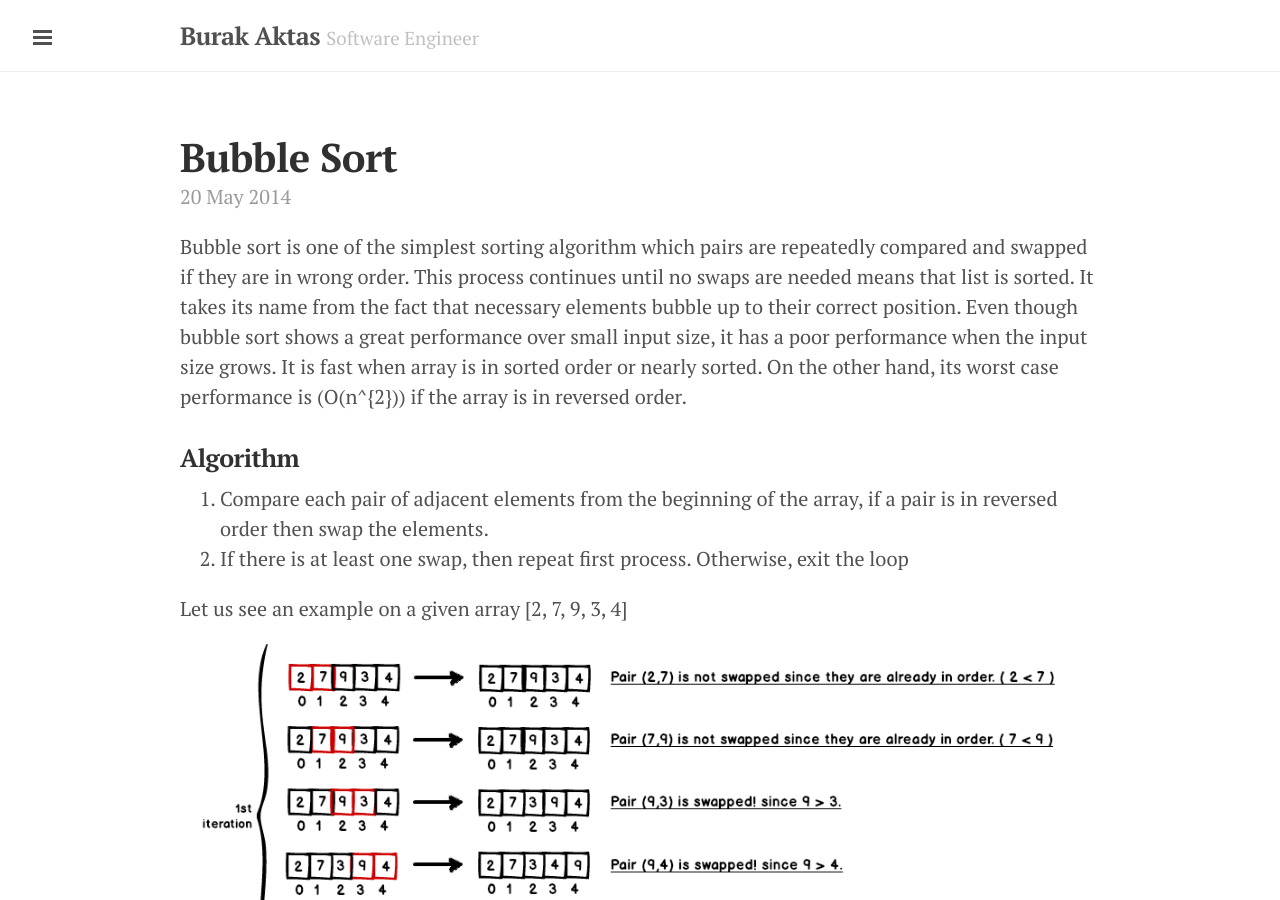
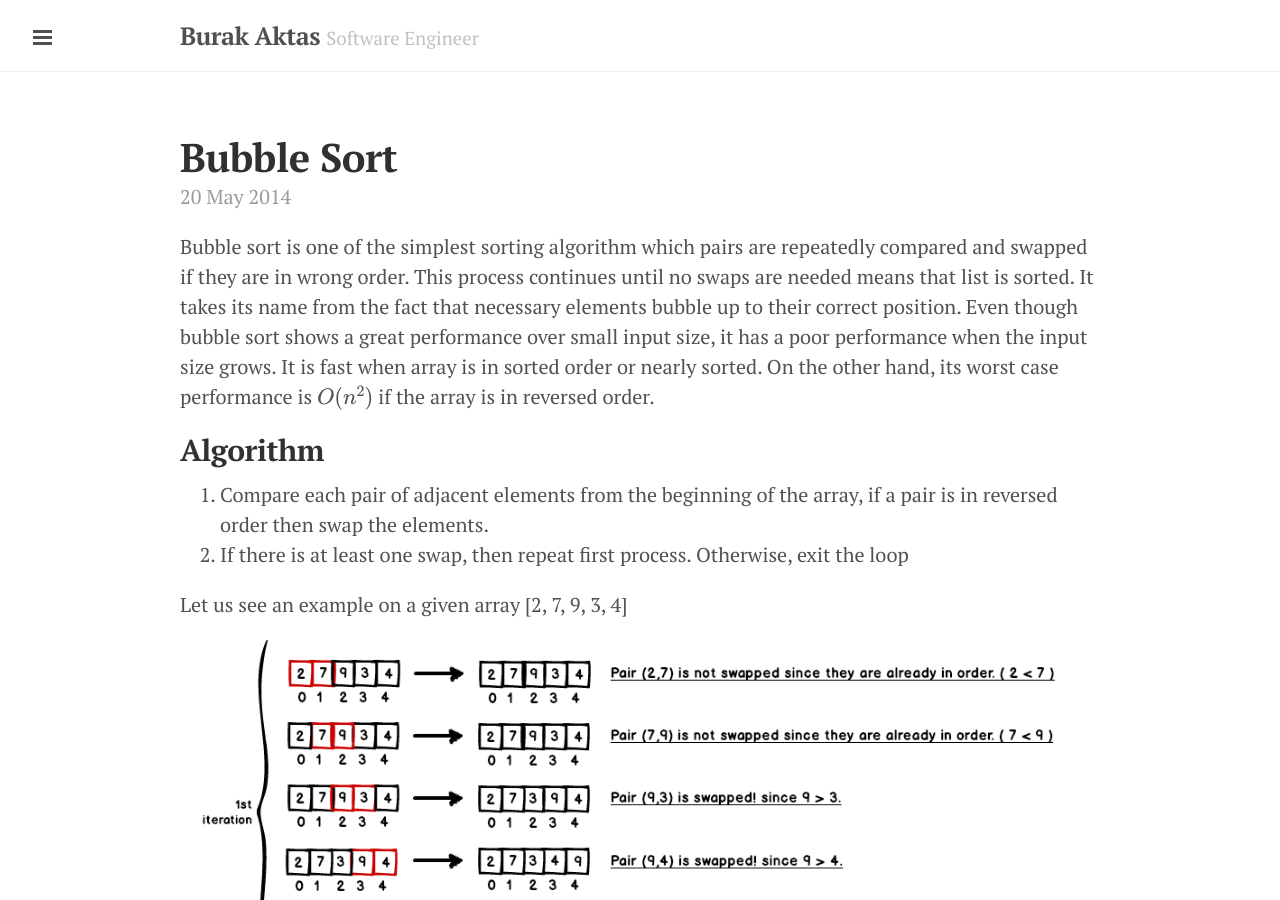
Before and after one commit to flexelem/flexelem.github.io, a Jekyll site: the page built from _posts/2014-05-20-bubble-sort.md, in a window 1280 px wide and 900 px high. Built offline with Jekyll 4.4.1, drawn with Linux system fonts in a browser that asks for light colours; nearby versions of some CDN libraries; Markdown is read by kramdown in place of the engine named in the settings; formulas are drawn with MathJax 3; comment, search, counter and statistics services are not loaded.

Commit message:
Latex for bubble and insertion sorts

```diff
--- a/_posts/2014-05-20-bubble-sort.md
+++ b/_posts/2014-05-20-bubble-sort.md
@@ -14,11 +14,11 @@ tags:
   - sorting
 comments: true
 ---
-Bubble sort is one of the simplest sorting algorithm which pairs are repeatedly compared and swapped if they are in wrong order. This process continues until no swaps are needed means that list is sorted. It takes its name from the fact that necessary elements bubble up to their correct position. Even though bubble sort shows a great performance over small input size, it has a poor performance when the input size grows. It is fast when array is in sorted order or nearly sorted. On the other hand, its worst case performance is \(O(n^{2})\) if the array is in reversed order.
+Bubble sort is one of the simplest sorting algorithm which pairs are repeatedly compared and swapped if they are in wrong order. This process continues until no swaps are needed means that list is sorted. It takes its name from the fact that necessary elements bubble up to their correct position. Even though bubble sort shows a great performance over small input size, it has a poor performance when the input size grows. It is fast when array is in sorted order or nearly sorted. On the other hand, its worst case performance is \\( O(n^{2}) \\) if the array is in reversed order.
 
 <!--more-->
 
-<h3> Algorithm </h3>
+<h2> Algorithm </h2>
 
 <div>
   <ol>
@@ -40,7 +40,7 @@ Finally, our array is sorted, however, it needs an additional iteration to figur
 
 ![]({{ site.url }}/public/images/2014/05/bubble_sort_2.png)
 
-<h3> Complexity Analysis </h3>
+<h2> Complexity Analysis </h2>
 
 <table class="TFtable">
   <tr>
@@ -90,7 +90,7 @@ Finally, our array is sorted, however, it needs an additional iteration to figur
   </tr>
 </table>
 
-<h3> Code </h3>
+<h2> Code </h2>
 
 <pre>
 <code class="language-java">public class BubbleSort {
```
Also changed, not shown: _posts/2014-05-24-insertion-sort.md (+3 -3 lines).
